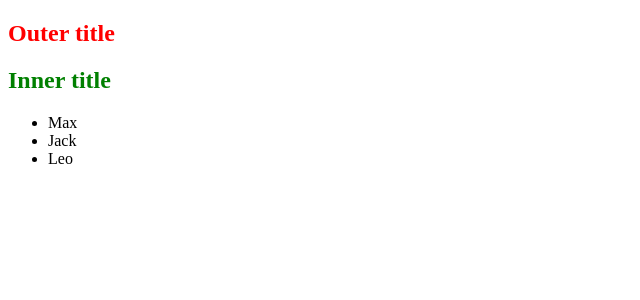
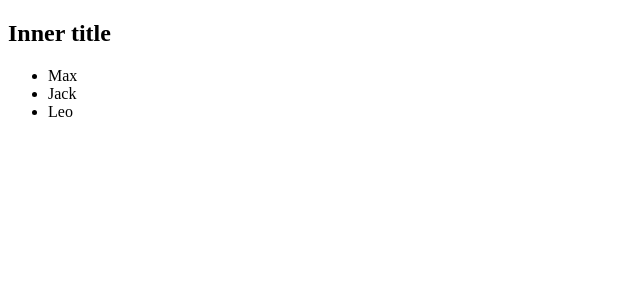
Before and after one commit to YauhenKavalchuk/vue-js, a Vue app in the folder vue-project/: page / in a window 1280 px wide. Shown: the top 300 px of the page, without its empty margins (0-640 px from the left). Built offline with nearby package versions, Linux system fonts and the light colour scheme.

Commit message:
Lesson 22

```diff
--- a/vue-project/src/App.vue
+++ b/vue-project/src/App.vue
@@ -1,7 +1,6 @@
 <template>
   <div id="app">
-    <h2>Outer title</h2>
-    <List/>
+    <List :people="people"/>
   </div>
 </template>
 
@@ -14,14 +13,8 @@ export default {
   },
   data() {
     return {
-
+      people: ['Max', 'Jack', 'Leo']
     }
   }
 }
 </script>
-
-<style scoped>
-  h2 {
-    color: red;
-  }
-</style>
--- a/vue-project/src/components/List.vue
+++ b/vue-project/src/components/List.vue
@@ -1,6 +1,6 @@
 <template>
   <div>
-    <h2>Inner title</h2>
+    <h2 @click="show">Inner title</h2>
     <ul>
       <li v-for="person in people">
         {{person}}
@@ -11,16 +11,22 @@
 
 <script>
 export default {
+  props: {
+    people: {
+      type: Array,
+      required: false,
+      default: [],
+    }
+  },
   data() {
     return {
-      people: ['Max', 'Jack', 'Leo']
+
+    }
+  },
+  methods: {
+    show: function() {
+      console.log(this.people);
     }
   }
 }
 </script>
-
-<style scoped>
-  h2 {
-    color: green;
-  }
-</style>
```
